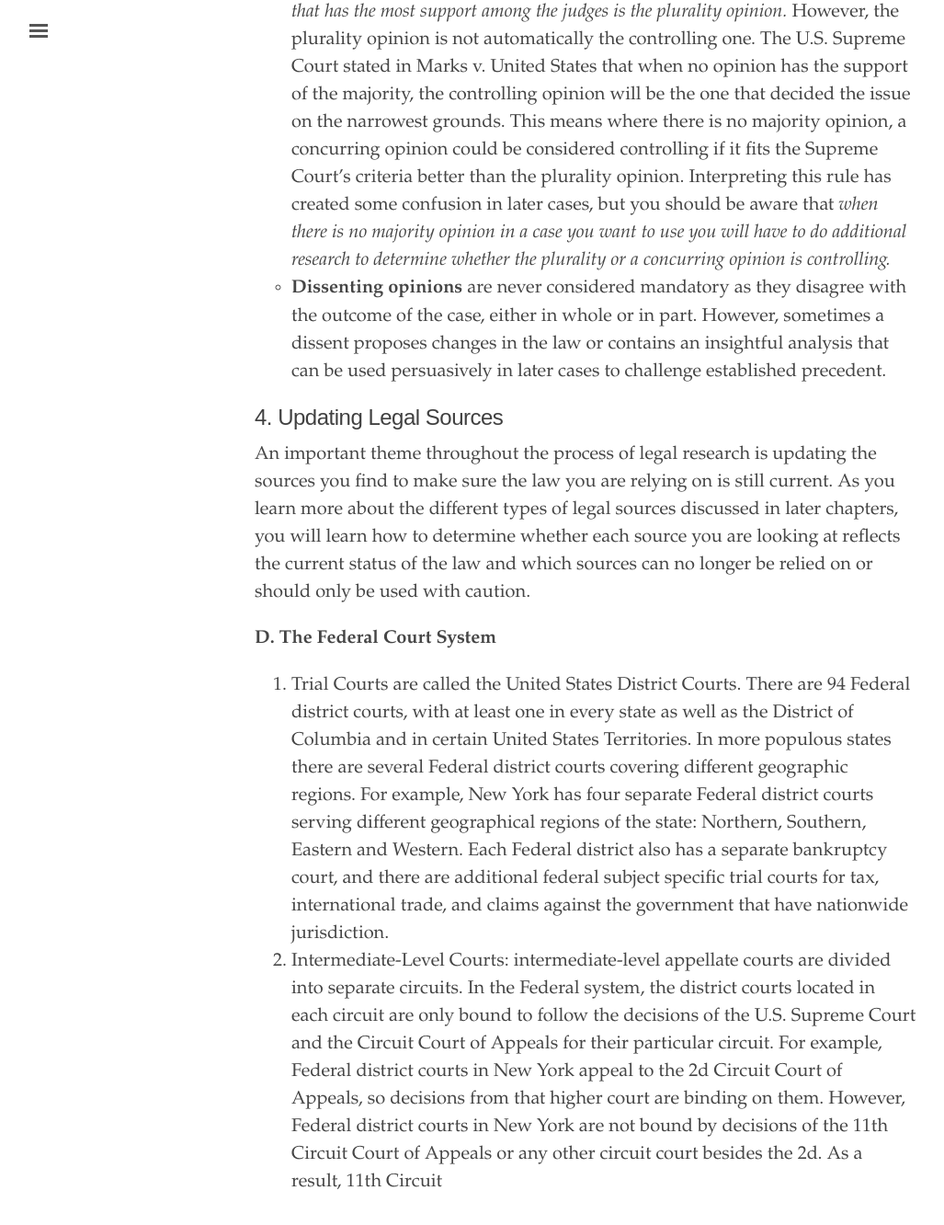
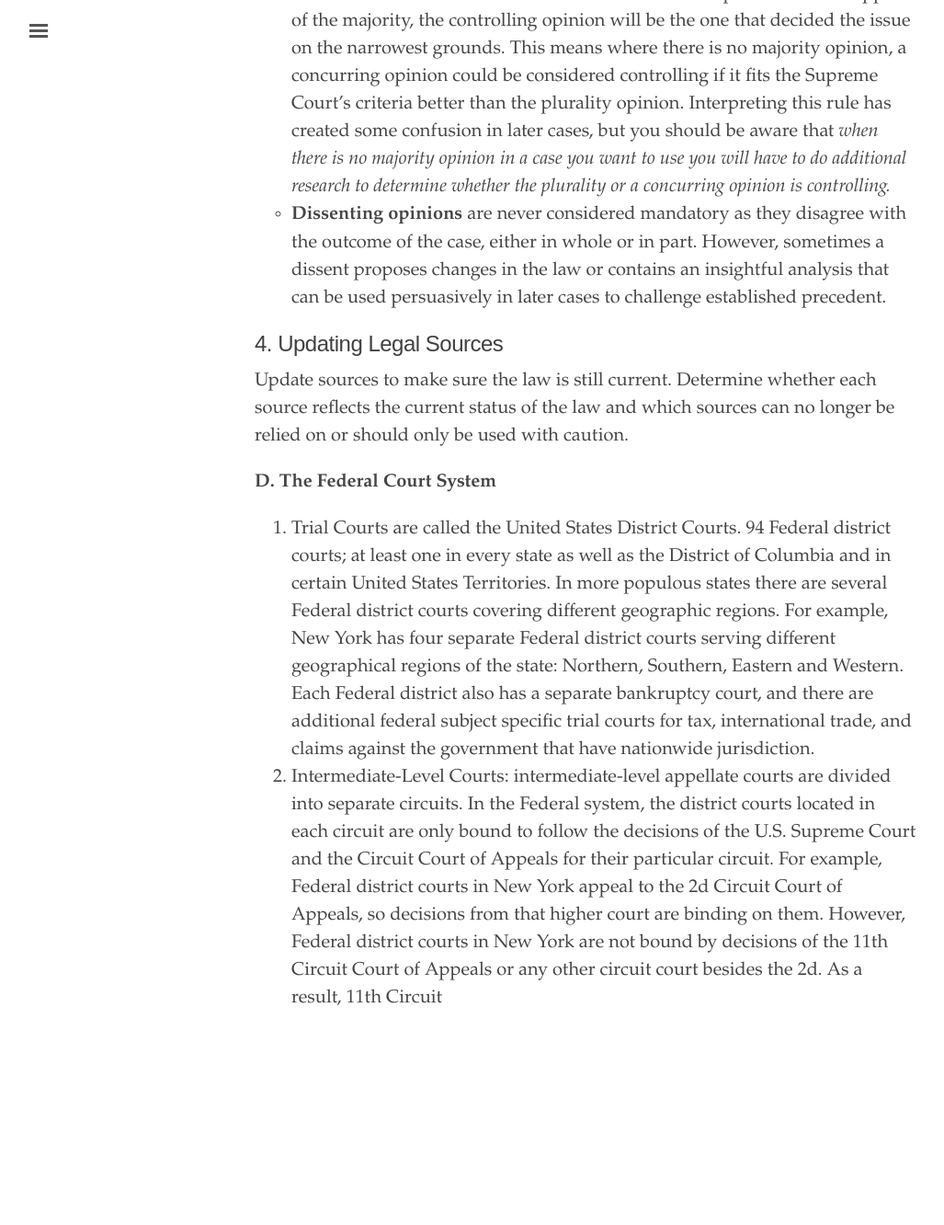
Before and after one commit to binipringle/legalresearch, a Jekyll site: the page built from _texts/0-section0.md, in a window 1280 px wide and 1400 px high, scrolled down 4505 px. Shown: the top 1332 px of the window at 92% size, without its empty margins (3-1030 px from the left). Built offline with Jekyll 4.4.1, drawn with Linux system fonts in a browser that asks for light colours; after the commit the page ends 5705 px from its top, so only the background shows below that; some of the changed text lies outside the part shown.

Commit message:
changed names of text files

```diff
--- a/_texts/0-abstract.md
+++ b/_texts/0-section0.md
@@ -117,9 +115,9 @@ If there are is more than one opinion, one of the opinions is controlling, and o
 
 ## 4. Updating Legal Sources
 
-An important theme throughout the process of legal research is updating the sources you find to make sure the law you are relying on is still current. As you learn more about the different types of legal sources discussed in later chapters, you will learn how to determine whether each source you are looking at reflects the current status of the law and which sources can no longer be relied on or should only be used with caution.
+Update sources to make sure the law is still current. Determine whether each source reflects the current status of the law and which sources can no longer be relied on or should only be used with caution.
 
 **D. The Federal Court System**
 
-1. Trial Courts are called the United States District Courts. There are 94 Federal district courts, with at least one in every state as well as the District of Columbia and in certain United States Territories. In more populous states there are several Federal district courts covering different geographic regions. For example, New York has four separate Federal district courts serving different geographical regions of the state: Northern, Southern, Eastern and Western. Each Federal district also has a separate bankruptcy court, and there are additional federal subject specific trial courts for tax, international trade, and claims against the government that have nationwide jurisdiction.
+1. Trial Courts are called the United States District Courts. 94 Federal district courts; at least one in every state as well as the District of Columbia and in certain United States Territories. In more populous states there are several Federal district courts covering different geographic regions. For example, New York has four separate Federal district courts serving different geographical regions of the state: Northern, Southern, Eastern and Western. Each Federal district also has a separate bankruptcy court, and there are additional federal subject specific trial courts for tax, international trade, and claims against the government that have nationwide jurisdiction.
 2. Intermediate-Level Courts: intermediate-level appellate courts are divided into separate circuits. In the Federal system, the district courts located in each circuit are only bound to follow the decisions of the U.S. Supreme Court and the Circuit Court of Appeals for their particular circuit. For example, Federal district courts in New York appeal to the 2d Circuit Court of Appeals, so decisions from that higher court are binding on them. However, Federal district courts in New York are not bound by decisions of the 11th Circuit Court of Appeals or any other circuit court besides the 2d. As a result, 11th Circuit
```
Also changed, not shown: other parts of _texts/0-section0.md (+0 -2 lines), _texts/1-section1.md (renamed from _texts/1-introduction.md), _texts/2-section2.md (renamed from _texts/2-edinprison.md), _texts/3-section3.md (renamed from _texts/3-envscan.md), _texts/4-section4.md (renamed from _texts/4-prisconstraints.md), _texts/5-section5.md (renamed from _texts/5-minicomp.md), _texts/6-section6.md (renamed from _texts/6-casestudy.md), _texts/7-section7.md (renamed from _texts/7-maintenance.md), _texts/8-section8.md (renamed from _texts/8-conclusion.md), _texts/9-references.md (renamed from _texts/9-bibliography.md).
